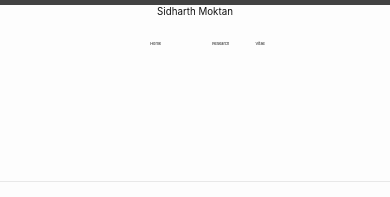
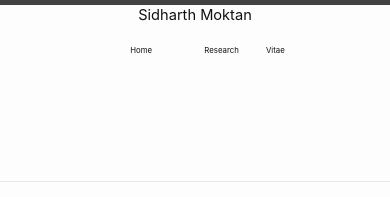
Before and after one commit to sidharthmoktan/sidharthmoktan.github.io, a Jekyll site: the page built from index.markdown, in a window 390 px wide. Shown: the top 197 px of the page. Built offline with Jekyll 4.4.1, drawn with Linux system fonts in a browser that asks for light colours.

Commit message:
Update _layout.scss

```diff
--- a/_sass/minima/_layout.scss
+++ b/_sass/minima/_layout.scss
@@ -17,7 +17,7 @@
 }
 @media screen and (max-width: 600px) {
   .site-header {
-    font-size: 2.5vw;
+    font-size: 3.75vw;
   }
 }
 
@@ -67,7 +67,7 @@
 }
 @media screen and (max-width: 600px) {
   .site-nav {
-    font-size: 1vw;
+    font-size: 2vw;
   }
 }
 
```
